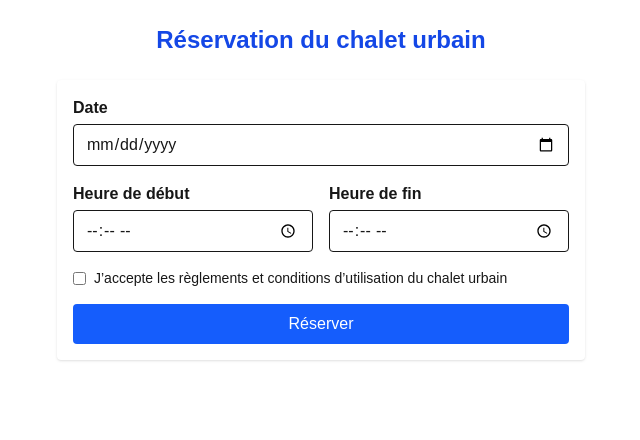
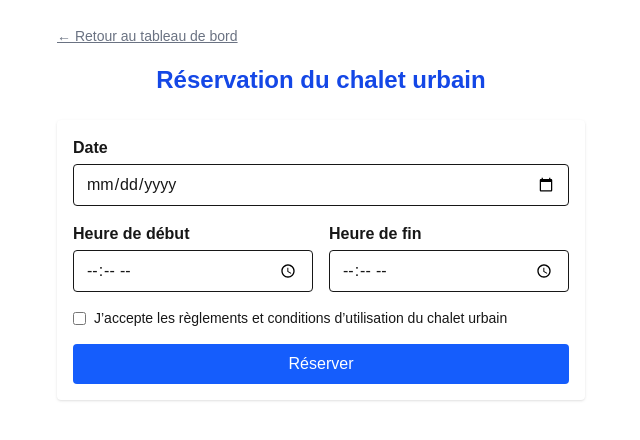
Before and after one commit to atgrp10/garantia, a Next.js app: page /chalet in a window 1280 px wide. Shown: the top 440 px of the page, without its empty margins (319-959 px from the left). Built offline with nearby package versions, Linux system fonts and the light colour scheme; no server answers.

Commit message:
Ajout: lien retour discret vers le dashboard dans la réservation chalet

```diff
--- a/app/chalet/page.tsx
+++ b/app/chalet/page.tsx
@@ -2,6 +2,7 @@
 
 import { useState } from 'react'
 import { useSession } from 'next-auth/react'
+import Link from 'next/link'
 
 export default function ChaletReservationPage() {
   const { data: session } = useSession()
@@ -73,6 +74,13 @@ export default function ChaletReservationPage() {
 
   return (
     <div className="max-w-xl mx-auto p-6">
+      {/* Lien discret vers le dashboard */}
+      <div className="mb-4">
+        <Link href="/dashboard" className="text-sm text-gray-500 underline hover:text-gray-700">
+          ← Retour au tableau de bord
+        </Link>
+      </div>
+
       <h1 className="text-2xl font-bold mb-6 text-center text-blue-700">
         Réservation du chalet urbain
       </h1>
```
